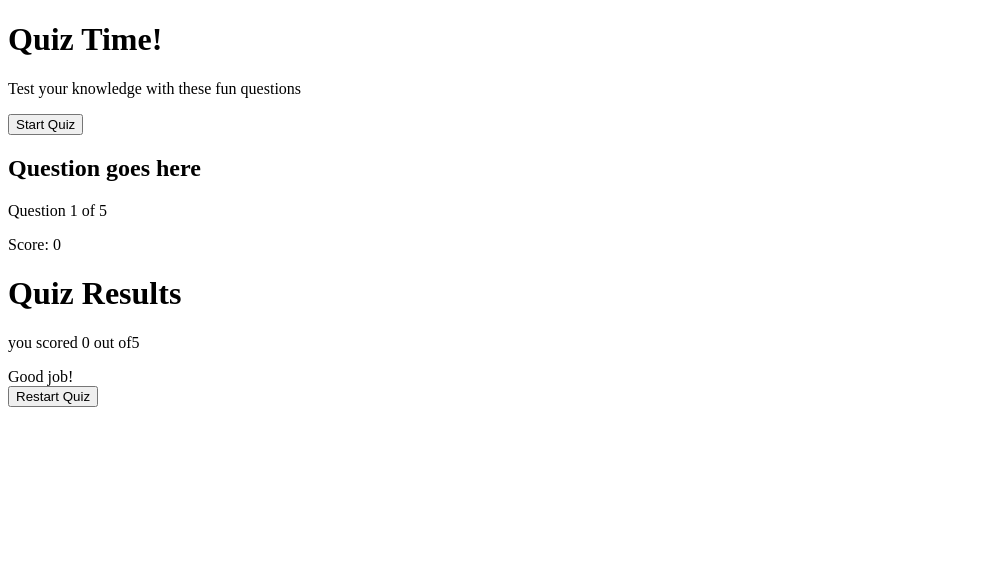
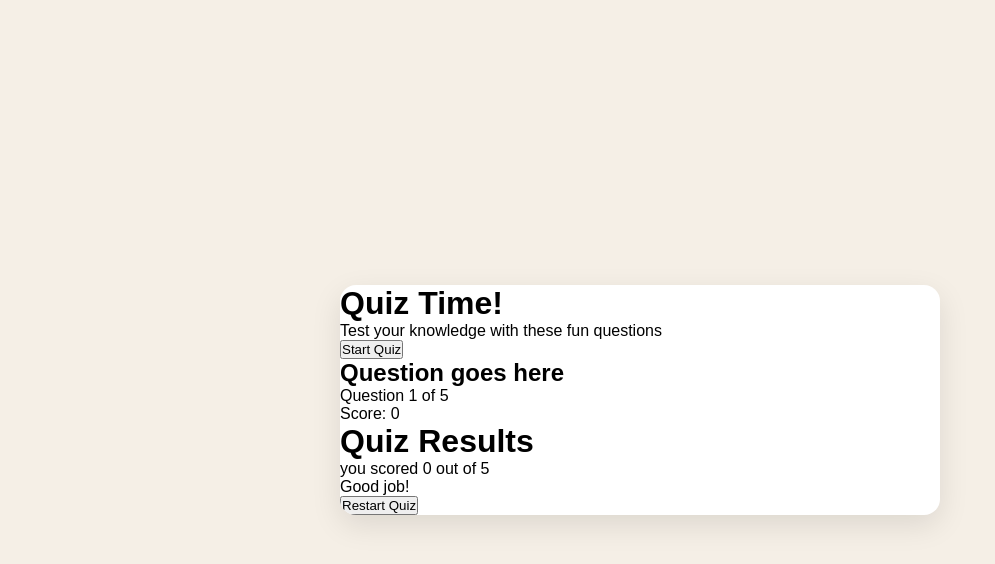
Before and after one commit to falaqbushra095/Quiz-game, a plain HTML site: page index.html in a window 1280 px wide. Shown: the whole page, without its empty margins (0-995 px from the left). Drawn offline with Linux system fonts and the light colour scheme.

Commit message:
quiz game

```diff
--- a/style.css
+++ b/style.css
@@ -0,0 +1,24 @@
+/*Basic Reset */
+*{
+    margin: 0;
+    padding: 0;
+    box-sizing: border-box;
+}
+body {
+    background:#f5efe6;
+    display: flex;
+    justify-content: center;
+    align-items: center;
+    min-height: 100vh;
+    padding: 1rem;
+    font-family: sans-serif;
+}
+.container {
+    background-color:white;
+    border-radius: 1rem;
+    box-shadow: 0 10px 30px rgba(0, 0, 0, 0.1);
+    width: 100%;
+    max-width: 600px;
+    overflow: hidden;
+    position: relative;
+}
```
Also changed, not shown: index.html (+1 -1 lines).
